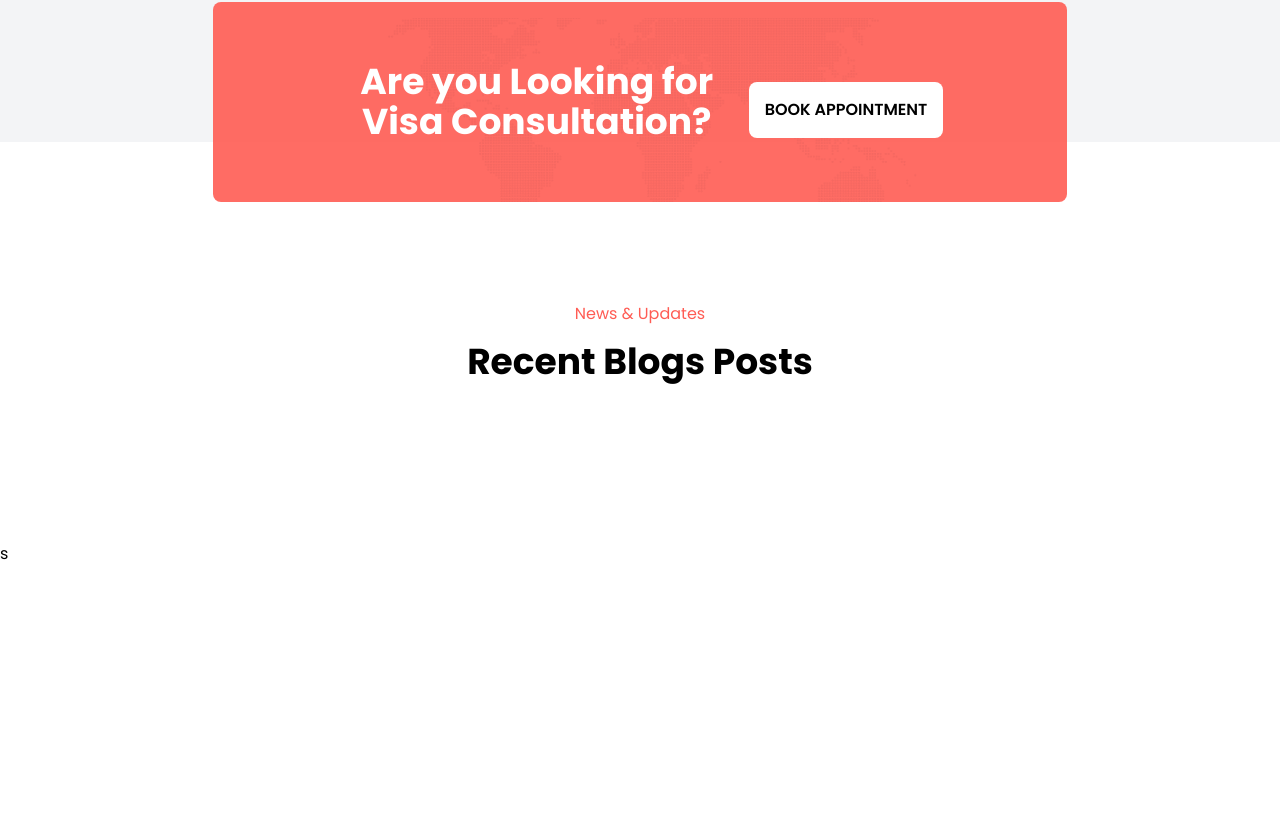
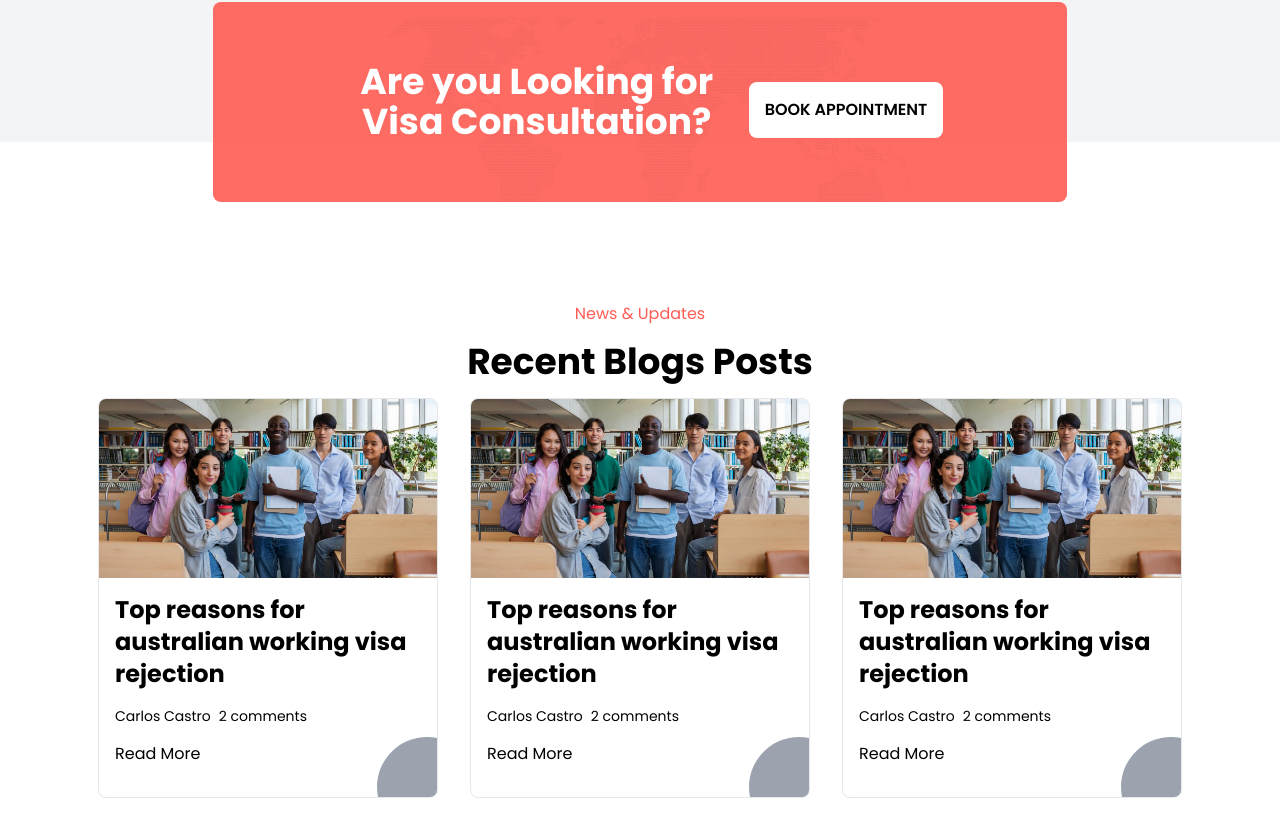
Before and after one commit to MingmaTenzing/carlosmigration, a Next.js app: page / in a window 1280 px wide. Shown: the part 4363-5199 px from the top of the page. Before the commit the page ends 4929 px from the top, so only its background shows below. Built offline with nearby package versions, Linux system fonts and the light colour scheme.

Commit message:
blog section complete

```diff
--- a/components/Home Components/RecentBlogs.tsx
+++ b/components/Home Components/RecentBlogs.tsx
@@ -1,20 +1,111 @@
-import BookAppointment from "./BookAppointment"
+import Image from "next/image";
+import BookAppointment from "./BookAppointment";
+import studentVisa from "../../assests/student visa.jpg";
 
-type Props = {}
+type Props = {};
 function RecentBlogs({}: Props) {
   return (
     <div className=" py-40 relative">
-        <div className=" space-y-4 flex flex-col  items-center">
-            <span className=" text-orange">News & Updates</span>
-            <h2 className=" font-bold text-2xl md:text-3xl lg:text-4xl">Recent Blogs Posts</h2>
+      <div className=" space-y-4 flex flex-col  items-center">
+        <span className=" text-orange">News & Updates</span>
+        <h2 className=" font-bold text-2xl md:text-3xl lg:text-4xl">
+          Recent Blogs Posts
+        </h2>
+      </div>
+      <div className=" flex flex-col  items-center md:flex-row md:justify-center md:flex-wrap">
+        {/** OFFERING  */}
+        <div className="   bg-white hover:shadow-lg cursor-pointer lg-hover:scale-110 transition-all ease-linear duration-200 cu m-4 relative group overflow-hidden w-[340px] h-[400px] border rounded-lg">
+          <div className=" relative w-full h-[45%]">
+            <Image
+              src={studentVisa}
+              width={340}
+              height={250}
+              alt="Services Image"
+              className=" h-full w-full  object-cover"
+            />
+            <span className=" bg-[#201c2c] h-full w-full absolute  top-0 left-0 opacity-0 group-hover:opacity-60 transition-all ease-linear duration-300 "></span>
+          </div>
+          <div className=" space-y-4 p-4">
+            <h3 className=" font-bold text-2xl ">
+              Top reasons for australian working visa rejection
+            </h3>
+            <div className=" text-sm flex space-x-2">
+              <p>Carlos Castro </p>
+              <p>2 comments</p>
+            </div>
+            <div>
+                Read More
+            </div>
+          </div>
 
+          <span className="  -bottom-10 -right-10 absolute group-hover:w-[100px] group-hover:h-[100px] w-0 h-0 transition-all ease-linear  duration-300 rounded-full bg-orange z-10"></span>
+          <span className="  -bottom-10 -right-10 absolute w-[100px] h-[100px] rounded-full bg-gray-400"></span>
+        </div>
+        {/** OFFERING  */}
+        {/** OFFERING  */}
+        <div className="   bg-white hover:shadow-lg cursor-pointer lg-hover:scale-110 transition-all ease-linear duration-200 cu m-4 relative group overflow-hidden w-[340px] h-[400px] border rounded-lg">
+          <div className=" relative w-full h-[45%]">
+            <Image
+              src={studentVisa}
+              width={340}
+              height={250}
+              alt="Services Image"
+              className=" h-full w-full  object-cover"
+            />
+            <span className=" bg-[#201c2c] h-full w-full absolute  top-0 left-0 opacity-0 group-hover:opacity-60 transition-all ease-linear duration-300 "></span>
+          </div>
+          <div className=" space-y-4 p-4">
+            <h3 className=" font-bold text-2xl ">
+              Top reasons for australian working visa rejection
+            </h3>
+            <div className=" text-sm flex space-x-2">
+              <p>Carlos Castro </p>
+              <p>2 comments</p>
+            </div>
+            <div>
+                Read More
+            </div>
+          </div>
 
+          <span className="  -bottom-10 -right-10 absolute group-hover:w-[100px] group-hover:h-[100px] w-0 h-0 transition-all ease-linear  duration-300 rounded-full bg-orange z-10"></span>
+          <span className="  -bottom-10 -right-10 absolute w-[100px] h-[100px] rounded-full bg-gray-400"></span>
         </div>
+        {/** OFFERING  */}
+        {/** OFFERING  */}
+        <div className="   bg-white hover:shadow-lg cursor-pointer lg-hover:scale-110 transition-all ease-linear duration-200 cu m-4 relative group overflow-hidden w-[340px] h-[400px] border rounded-lg">
+          <div className=" relative w-full h-[45%]">
+            <Image
+              src={studentVisa}
+              width={340}
+              height={250}
+              alt="Services Image"
+              className=" h-full w-full  object-cover"
+            />
+            <span className=" bg-[#201c2c] h-full w-full absolute  top-0 left-0 opacity-0 group-hover:opacity-60 transition-all ease-linear duration-300 "></span>
+          </div>
+          <div className=" space-y-4 p-4">
+            <h3 className=" font-bold text-2xl ">
+              Top reasons for australian working visa rejection
+            </h3>
+            <div className=" text-sm flex space-x-2">
+              <p>Carlos Castro </p>
+              <p>2 comments</p>
+            </div>
+            <div>
+                Read More
+            </div>
+          </div>
 
-        <div className=" absolute w-full -top-[140px] z-20 ">
-            <BookAppointment />
+          <span className="  -bottom-10 -right-10 absolute group-hover:w-[100px] group-hover:h-[100px] w-0 h-0 transition-all ease-linear  duration-300 rounded-full bg-orange z-10"></span>
+          <span className="  -bottom-10 -right-10 absolute w-[100px] h-[100px] rounded-full bg-gray-400"></span>
         </div>
+        {/** OFFERING  */}
+      </div>
+
+      <div className=" absolute w-full -top-[140px] z-20 ">
+        <BookAppointment />
+      </div>
     </div>
-  )
+  );
 }
-export default RecentBlogs
+export default RecentBlogs;
--- a/src/app/page.tsx
+++ b/src/app/page.tsx
@@ -19,7 +19,8 @@ export default function Home() {
       <Offering />
       <Clients />
       <Reviews />
-      <RecentBlogs />s
+      <RecentBlogs />
+
 
     </main>
   )
```
